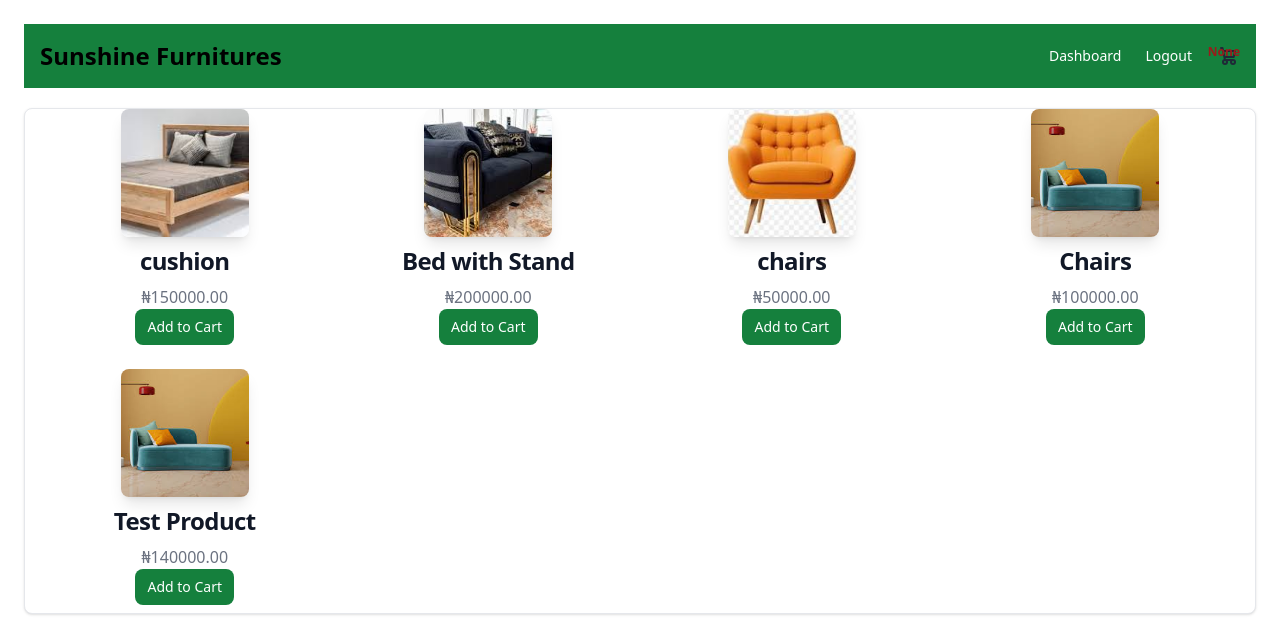
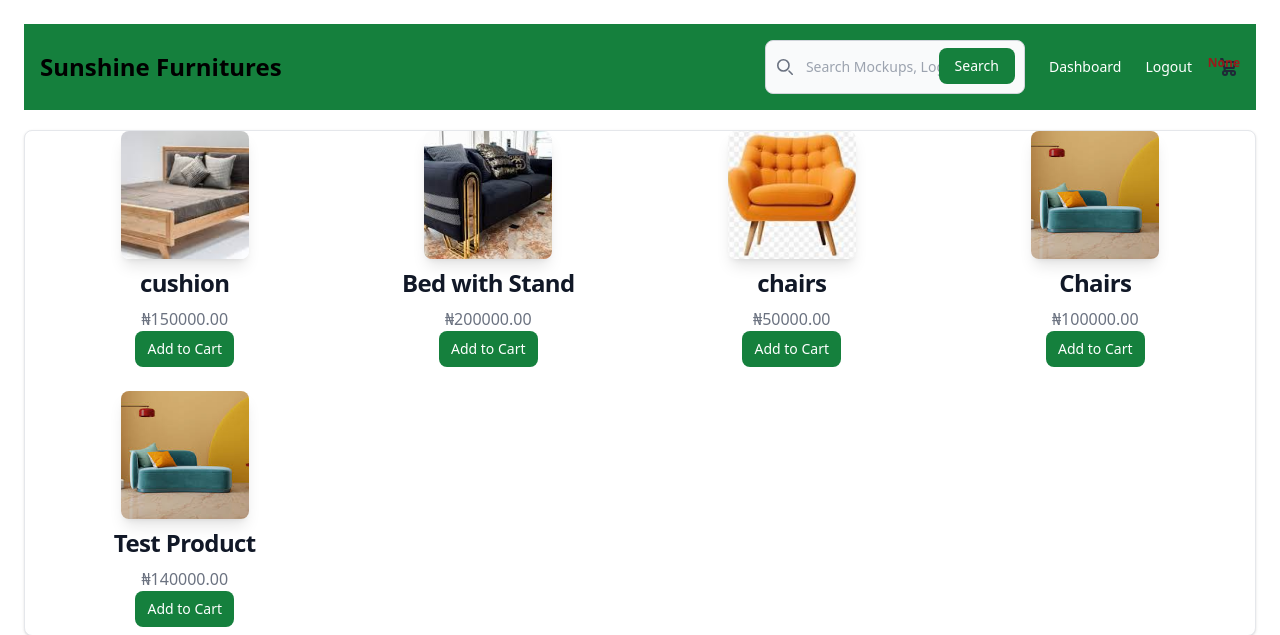
Before and after one commit to jerrysamuel/ozi, a Django app: page / in a window 1280 px wide. Shown: the top 635 px of the page. Run offline with Django 5.2, Linux system fonts and the light colour scheme; a user stored in the database is signed in; data comes from the database, SQL or seed files in the repository; both versions use the stored data as it was after the commit; data that the repository does not hold is empty; some libraries are stand-ins or nearby versions.

Commit message:
some new updates added

```diff
--- a/ECOMM/ecommerce/Store/models.py
+++ b/ECOMM/ecommerce/Store/models.py
@@ -1,4 +1,4 @@
-from datetime import timezone
+from datetime import timedelta, timezone
 from decimal import Decimal
 from django.db import models
 from User.models import Account, Adminwallet
@@ -154,6 +154,9 @@
         """
         Cancels the order and refunds the buyer.
         """
+        if timezone.now() - self.created_at > timedelta(hours=12):
+            raise ValueError("Order cannot be cancelled after 12 hours.")
+
         if self.status == self.PENDING:
             self.status = self.CANCELLED
             self.save()
--- a/ECOMM/ecommerce/Store/templates/Store/createstore.html
+++ b/ECOMM/ecommerce/Store/templates/Store/createstore.html
@@ -16,7 +16,7 @@
             <label for="physicaladdress" class="block text-gray-700">Physical Address</label>
             <input type="text" class="w-full px-3 py-2 border border-gray-300 rounded-md" id="physicaladdress" name="physicaladdress" required>
         </div>
-        <button type="submit" class="w-full bg-green-500 text-white py-2 rounded-md hover:bg-blue-600">Create Store</button>
+        <button type="submit" class="w-full bg-green-500 text-white py-2 rounded-md hover:bg-green-600">Create Store</button>
     </form>
 </div>
 {%endblock%}
--- a/ECOMM/ecommerce/User/templates/User/base.html
+++ b/ECOMM/ecommerce/User/templates/User/base.html
@@ -10,9 +10,9 @@
         theme: {
             extend: {
                 colors: {
-                    primary: '#1E3A8A', // Deep blue
-                    secondary: '#60A5FA', // Light blue
-                    accent: '#3B82F6', // Bright blue
+                    primary: '#1E3A8A', // Deep green
+                    secondary: '#60A5FA', // Light green
+                    accent: '#3B82F6', // Bright green
                 },
             },
         },
@@ -29,7 +29,7 @@
                     {% if message.tags == 'success' %}
                         bg-green-500
                     {% elif message.tags == 'info' %}
-                        bg-blue-500
+                        bg-green-500
                     {% elif message.tags == 'warning' %}
                         bg-yellow-500
                     {% elif message.tags == 'error' %}
--- a/ECOMM/ecommerce/User/templates/User/index.html
+++ b/ECOMM/ecommerce/User/templates/User/index.html
@@ -4,10 +4,22 @@
 
 <nav class="bg-green-700 border-white dark:bg-green-900">
     <div class="flex flex-wrap justify-between items-center mx-auto max-w-screen-xl p-4">
-        <a href="https://flowbite.com" class="flex items-center space-x-3 rtl:space-x-reverse">
+        <a href="{% url "index"%}" class="flex items-center space-x-3 rtl:space-x-reverse">
             <span class="self-center text-2xl font-semibold whitespace-nowrap dark:text-white">Sunshine Furnitures</span>
         </a>
         <div class="flex items-center space-x-6 rtl:space-x-reverse">
+            <form class="max-w-md mx-auto" action="{% url "search" %}">
+                <label for="default-search" class="mb-2 text-sm font-medium text-gray-900 sr-only dark:text-white">Search</label>
+                <div class="relative">
+                    <div class="absolute inset-y-0 start-0 flex items-center ps-3 pointer-events-none">
+                        <svg class="w-4 h-4 text-gray-500 dark:text-gray-400" aria-hidden="true" xmlns="http://www.w3.org/2000/svg" fill="none" viewBox="0 0 20 20">
+                            <path stroke="currentColor" stroke-linecap="round" stroke-linejoin="round" stroke-width="2" d="m19 19-4-4m0-7A7 7 0 1 1 1 8a7 7 0 0 1 14 0Z"/>
+                        </svg>
+                    </div>
+                    <input type="search" name="search" id="search" value="{{ search_term }}" class="block w-full p-4 ps-10 text-sm text-gray-900 border border-gray-300 rounded-lg bg-gray-50 focus:ring-green-500 focus:border-green-500 dark:bg-gray-700 dark:border-gray-600 dark:placeholder-gray-400 dark:text-white dark:focus:ring-green-500 dark:focus:border-green-500" placeholder="Search Mockups, Logos..." required />
+                    <button type="submit" class="text-white absolute end-2.5 bottom-2.5 bg-green-700 hover:bg-green-800 focus:ring-4 focus:outline-none focus:ring-green-300 font-medium rounded-lg text-sm px-4 py-2 dark:bg-green-600 dark:hover:bg-green-700 dark:focus:ring-green-800">Search</button>
+                </div>
+            </form>
             {% if user.is_authenticated %}
             {%if request.user.role == "buyer"%}
             <a href="{% url "buyerdashboard"%}" class="text-sm  text-white dark:text-white hover:underline">Dashboard</a>
--- a/ECOMM/ecommerce/User/urls.py
+++ b/ECOMM/ecommerce/User/urls.py
@@ -12,4 +12,5 @@
     path("verify-deposit/", views.verify_deposit, name="verify_deposit"),
     path('',views.index, name='index' ),
     path('user/adminwallet/', views.adminwallet, name='adminwallet'),
+    path('search/', views.searchresult, name='search'),
 ]
--- a/ECOMM/ecommerce/User/views.py
+++ b/ECOMM/ecommerce/User/views.py
@@ -16,6 +16,7 @@
 from Store.models import *
 from decimal import Decimal
 from django.db.models import Sum
+from django.db.models import Q
 
 
 class SignUpView(CreateView):
@@ -92,8 +93,27 @@
     products = Product.objects.all()
     store = Mystore.objects.filter(owner=request.user)
 
+    search_term = request.GET.get('search', '')  # Default to an empty string if no search term is provided
 
-    return render(request, "User/index.html", {"cart_count": cart_count, 'products': products, 'store': store})
+    # If there's a search term, filter the products
+    if search_term:
+        products = products.filter(Q(name__icontains=search_term) | Q(description__icontains=search_term))
+        # This filters products where either the name or description contains the search term (case insensitive)
+
+
+    return render(request, "User/index.html", {"cart_count": cart_count, 'products': products, 'store': store, 'search_term':search_term})
+def searchresult(request):
+      products = Product.objects.all()
+
+
+      search_term = request.GET.get('search', '')  # Default to an empty string if no search term is provided
+
+        # If there's a search term, filter the products
+      if search_term:
+            products = products.filter(Q(name__icontains=search_term) | Q(description__icontains=search_term))
+            # This filters products where either the name or description contains the search term (case insensitive)
+
+      return render(request, "User/searchresult.html", {'search_term':search_term, 'products':products})
 
 @login_required
 def deposit_to_wallet(request):
```
Also changed, not shown: ECOMM/ecommerce/Store/templates/Store/base.html (+4 -4 lines), ECOMM/ecommerce/User/templates/User/buyerdashboard.html (+4 -4 lines), ECOMM/ecommerce/User/templates/User/searchresult.html (added, +34 -0 lines), ECOMM/ecommerce/User/templates/User/sellerdashboard.html (+7 -7 lines), ECOMM/ecommerce/db.sqlite3.
